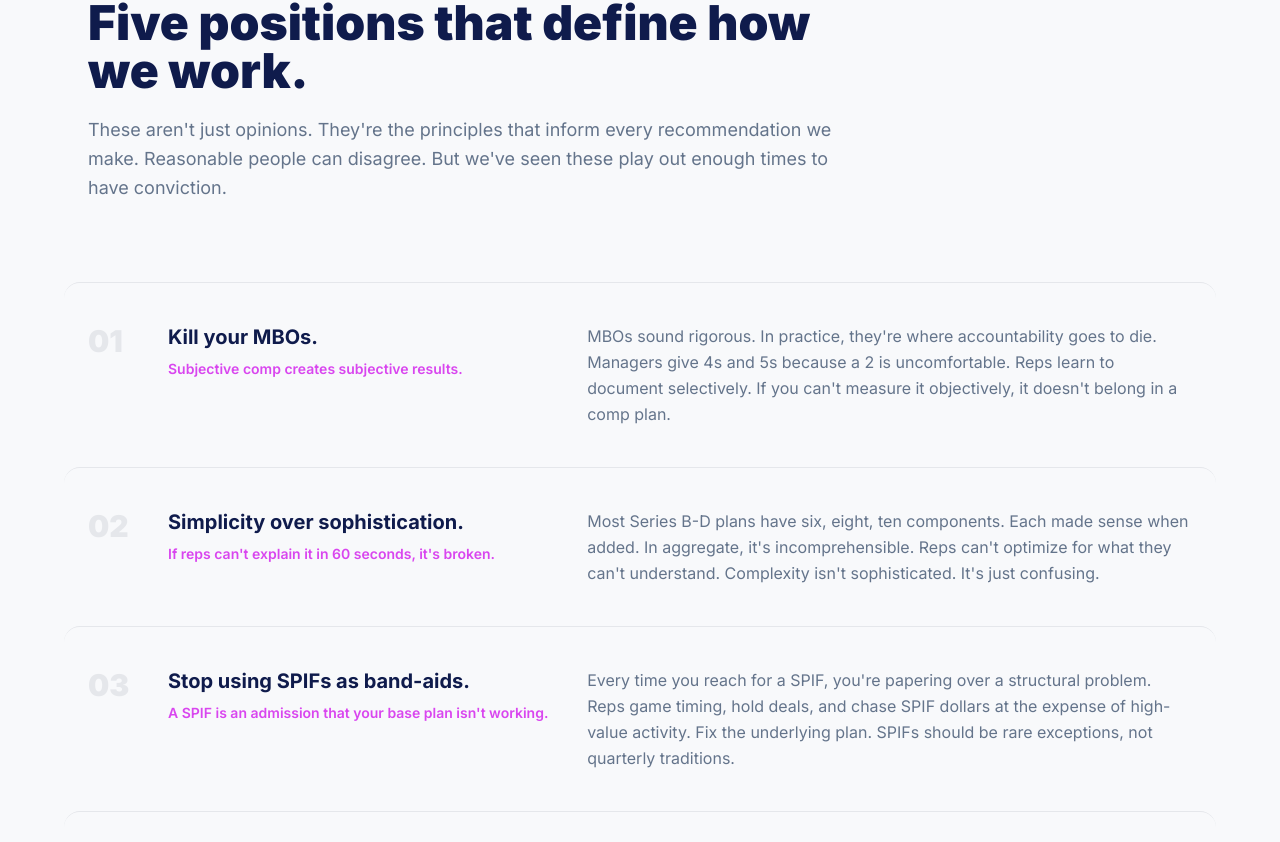
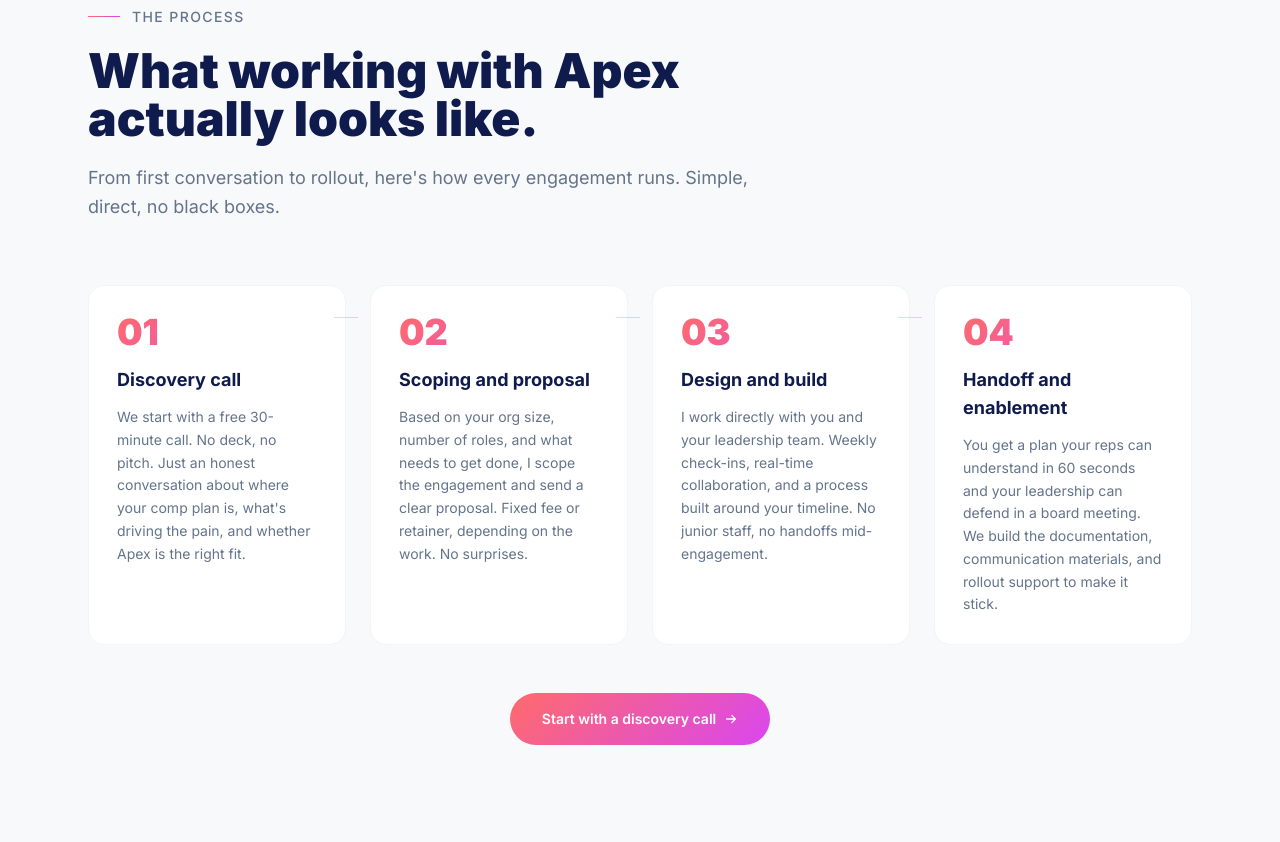
Before and after one commit to archers16/apex-compensation, a Next.js app: page / in a window 1280 px wide. Shown: the part 2358-3200 px from the top of the page. Built offline with nearby package versions, Linux system fonts and the light colour scheme.

Commit message:
Add files via upload

```diff
--- a/app/page.tsx
+++ b/app/page.tsx
@@ -1,6 +1,7 @@
 import Navbar from "@/components/Navbar";
 import Hero from "@/components/Hero";
 import Services from "@/components/Services";
+import HowItWorks from "@/components/HowItWorks";
 import Philosophy from "@/components/Philosophy";
 import About from "@/components/About";
 import Contact from "@/components/Contact";
@@ -12,6 +13,7 @@
       <Navbar />
       <Hero />
       <Services />
+      <HowItWorks />
       <Philosophy />
       <About />
       <Contact />
--- a/components/About.tsx
+++ b/components/About.tsx
@@ -163,6 +163,10 @@
                 Apex exists because most companies don't have someone with this background
                 available to them full-time. Now they do, without the headcount.
               </p>
+              <p>
+                For teams navigating audit readiness, board scrutiny, or compliance requirements
+                like ASC 606 and SOX, that expertise is built into every engagement.
+              </p>
             </div>
 
             <div className="mt-8 flex flex-col gap-3">
--- /dev/null
+++ b/components/HowItWorks.tsx
@@ -0,0 +1,108 @@
+const steps = [
+  {
+    number: "01",
+    title: "Discovery call",
+    description:
+      "We start with a free 30-minute call. No deck, no pitch. Just an honest conversation about where your comp plan is, what's driving the pain, and whether Apex is the right fit.",
+    accent: "#FF6B6B",
+  },
+  {
+    number: "02",
+    title: "Scoping and proposal",
+    description:
+      "Based on your org size, number of roles, and what needs to get done, I scope the engagement and send a clear proposal. Fixed fee or retainer, depending on the work. No surprises.",
+    accent: "#E855D4",
+  },
+  {
+    number: "03",
+    title: "Design and build",
+    description:
+      "I work directly with you and your leadership team. Weekly check-ins, real-time collaboration, and a process built around your timeline. No junior staff, no handoffs mid-engagement.",
+    accent: "#D946EF",
+  },
+  {
+    number: "04",
+    title: "Handoff and enablement",
+    description:
+      "You get a plan your reps can understand in 60 seconds and your leadership can defend in a board meeting. We build the documentation, communication materials, and rollout support to make it stick.",
+    accent: "#D946EF",
+  },
+];
+
+export default function HowItWorks() {
+  return (
+    <section id="how-it-works" className="py-28" style={{ background: "#F8F9FB" }}>
+      <div className="max-w-6xl mx-auto px-6">
+
+        {/* Header */}
+        <div className="max-w-2xl mb-16">
+          <div className="flex items-center gap-3 mb-5">
+            <div className="h-px w-8" style={{ background: "linear-gradient(90deg, #FF6B6B, #D946EF)" }} />
+            <span className="text-sm font-medium tracking-widest uppercase" style={{ color: "#64748B" }}>
+              The process
+            </span>
+          </div>
+          <h2 className="text-4xl md:text-5xl font-black leading-tight mb-5" style={{ color: "#0F1B4C" }}>
+            What working with Apex actually looks like.
+          </h2>
+          <p className="text-lg leading-relaxed" style={{ color: "#64748B" }}>
+            From first conversation to rollout, here's how every engagement runs. Simple, direct, no black boxes.
+          </p>
+        </div>
+
+        {/* Steps */}
+        <div className="grid md:grid-cols-4 gap-6">
+          {steps.map((step, index) => (
+            <div key={step.number} className="relative">
+
+              {/* Connector line between steps */}
+              {index < steps.length - 1 && (
+                <div
+                  className="hidden md:block absolute top-8 left-[calc(100%_-_12px)] w-6 h-px z-10"
+                  style={{ background: "linear-gradient(90deg, #FF6B6B, #D946EF)", opacity: 0.3 }}
+                />
+              )}
+
+              <div className="bg-white rounded-2xl p-7 border border-gray-100 h-full flex flex-col">
+                {/* Number */}
+                <div
+                  className="text-4xl font-black mb-4 leading-none"
+                  style={{
+                    background: "linear-gradient(135deg, #FF6B6B, #D946EF)",
+                    WebkitBackgroundClip: "text",
+                    WebkitTextFillColor: "transparent",
+                  }}
+                >
+                  {step.number}
+                </div>
+
+                <h3 className="text-lg font-bold mb-3" style={{ color: "#0F1B4C" }}>
+                  {step.title}
+                </h3>
+
+                <p className="text-sm leading-relaxed flex-1" style={{ color: "#64748B" }}>
+                  {step.description}
+                </p>
+              </div>
+            </div>
+          ))}
+        </div>
+
+        {/* Bottom CTA */}
+        <div className="mt-12 text-center">
+          <a
+            href="#contact"
+            className="inline-flex items-center gap-2 px-8 py-4 rounded-full text-white font-semibold text-sm transition-transform hover:scale-105 active:scale-95"
+            style={{ background: "linear-gradient(135deg, #FF6B6B 0%, #D946EF 100%)" }}
+          >
+            Start with a discovery call
+            <svg width="14" height="14" viewBox="0 0 16 16" fill="none">
+              <path d="M3 8h10M9 4l4 4-4 4" stroke="currentColor" strokeWidth="1.5" strokeLinecap="round" strokeLinejoin="round" />
+            </svg>
+          </a>
+        </div>
+
+      </div>
+    </section>
+  );
+}
--- a/components/Services.tsx
+++ b/components/Services.tsx
@@ -13,7 +13,7 @@
       "Behavior misalignment report",
       "Prioritized recommendations",
     ],
-    ideal: "Companies who've been patching their plan and need an honest outside assessment.",
+    ideal: "Companies who've been patching their plan and need an honest outside assessment. Works for teams of 5 or 500.",
     accent: "#FF6B6B",
   },
   {
@@ -50,6 +50,7 @@
       "SPIF strategy (when warranted)",
       "Board and leadership reporting",
       "Ongoing advisory access",
+      "Compliance-ready documentation (ASC 606, SOX)",
     ],
     ideal: "Scaling organizations building repeatable comp infrastructure ahead of the next phase of growth.",
     accent: "#E855D4",
```
